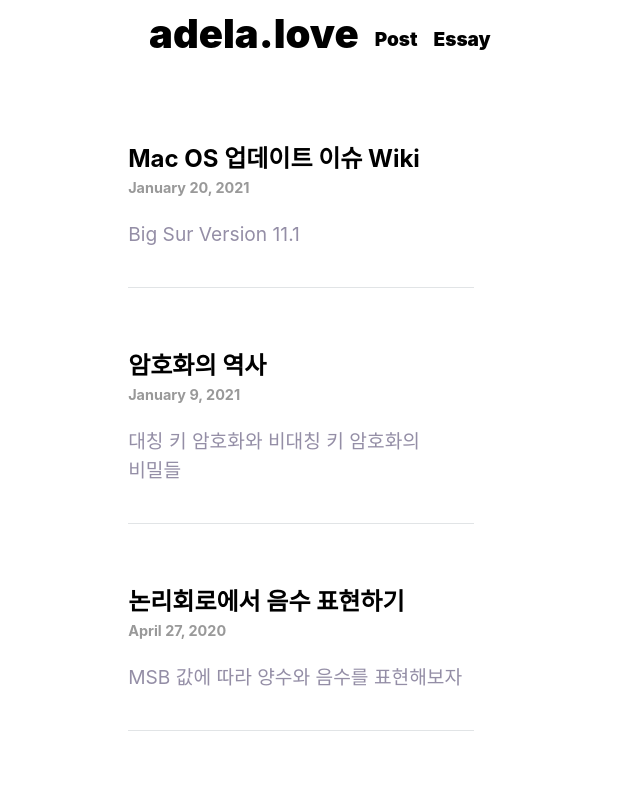
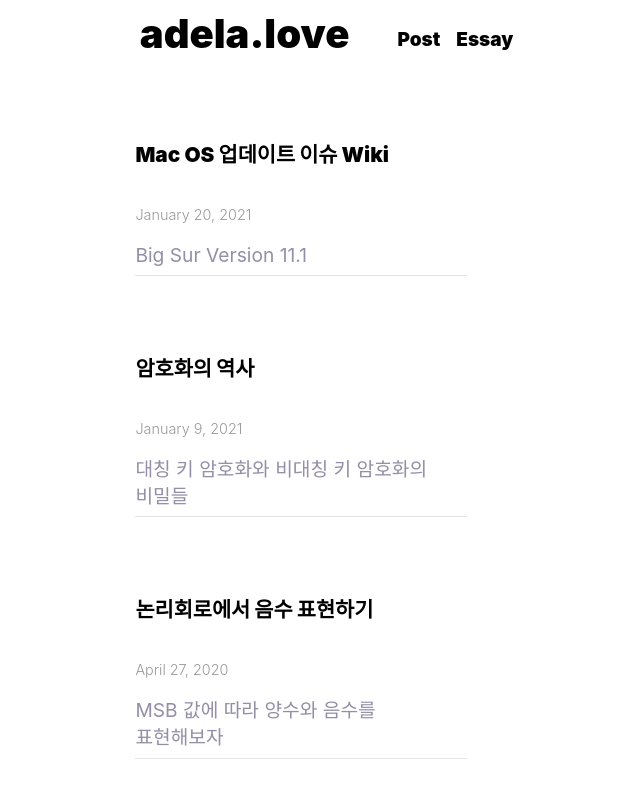
Before and after one commit to love-adela/adela.love, a Next.js app: page /posts in a window 768 px wide. Shown: the top 794 px of the page, without its empty margins (83-723 px from the left). Built offline with nearby package versions, Linux system fonts and the light colour scheme.

Commit message:
Make look better

```diff
--- a/components/header.module.css
+++ b/components/header.module.css
@@ -2,13 +2,14 @@
 @media screen and (max-width:768px) {
   .header {
     justify-content: flex-start;
-    margin-left: 1.8rem;
     line-height: 60px;
+    margin-left: 1rem;
   }
 
-  .article {
-    flex-wrap: wrap;
-    justify-content: flex-start;
+  .headerSpecWrap {
+    display: fflex;
+    align-content: space-between;
+    margin-left: 2rem;
   }
 
 }
--- a/styles/highlight.css
+++ b/styles/highlight.css
@@ -29,7 +29,7 @@ code[class*="language-"]::selection, code[class*="language-"] ::selection {
 pre[class*="language-"] {
 	padding: 1em;
 	margin: .5em 0;
-	overflow: auto;
+	overflow: scroll;
 	border-radius: 0.3em;
 }
 
@@ -151,7 +151,7 @@ div.code-toolbar > .toolbar button {
 	color: inherit;
 	font: inherit;
 	line-height: normal;
-	overflow: visible;
+	overflow: scroll;
 	padding: 0;
 	-webkit-user-select: none; /* for button */
 	-moz-user-select: none;
--- a/styles/utils.module.css
+++ b/styles/utils.module.css
@@ -2,7 +2,6 @@
 @media screen and (max-width:768px) {
   .homeIntroduction {
     justify-content: flex-start;
-    margin-left: 1.8rem;
   }
 
   .resumeSpec {
@@ -11,6 +10,53 @@
 
   .homeResume {
     width: 100%;
+    margin-left: 1rem;
+  }
+
+  .listItem {
+    width: 100%;
+  }
+
+  .listItem small {
+    font-weight: 500;
+  }
+
+  .article {
+    display: flex;
+    flex-direction: column;
+    margin: 1rem 1rem 1rem 1rem;
+  }
+
+  .postDate {
+    margin-top: 1.1rem;
+  }
+
+  .lightText time {
+    margin-top: 1.1rem;
+    font-weight: 300;
+  }
+
+
+  .headingMd {
+    margin: 0 1rem 0 1rem;
+  }
+
+  /* markdown */
+  .markdownText h3 {
+    padding-top: 1.1rem;
+  }
+
+  .markdownText p {
+    font-size: 1.2rem;
+    margin-top: 1rem;
+  }
+
+  .markdownText blockquote > p {
+    margin-left: 1rem;
+  }
+
+  .markdownText li {
+    margin-left: 2rem;
   }
 }
 
@@ -27,15 +73,45 @@
   .homeResume {
     width: 45%;
   }
+
+  .article {
+    flex-direction: column;
+    width: 45%;
+    margin: 1rem auto 0;
+  }
+
+  .listItem {
+    width: 45%;
+  }
+
+  .lightText {
+    margin-top: 1rem;
+  }
+
+  .markdownText p {
+    font-size: 1.2rem;
+  }
+  .markdownText {
+    margin-top: 20px;
+  }
+  .markdownText blockquote p {
+    margin-left: 1rem;
+  }
+  .markdownText ul {
+    list-style-type: disc;
+    margin-left: 2rem;
+  }
+
+  .markdownText ul li {
+    list-style-type: disc;
+  }
 }
 
-
 .headingXl {
-  font-size: 1.6em;
-  line-height: 1.3;
+  font-size: 1.3em;
+  line-height: 1rem;
   font-weight: 800;
   letter-spacing: -0.05rem;
-  margin: 1rem 0 1.5rem;
   word-break: keep-all;
   overflow-wrap: break-word;
 }
@@ -73,13 +149,13 @@
 }
 
 .padding1px {
-  padding-top: 1px;
+  /* padding-top: 1px; */
 }
 
 .list {
   list-style: none;
+  margin: 0;
   padding-top: 5%;
-  margin: 0;
 }
 
 .list a {
@@ -91,16 +167,25 @@
 
 .listItem {
   border-bottom: 1px solid #e1e4e6;
-  padding-top: 2rem;
-  padding-bottom: 2rem;
-  width: 45%;
-  font-weight: 700;
-  font-size: 1.5rem;
+  padding-top: 1.5rem;
+  margin-top: .7rem;
+  margin-bottom: 1rem;
+  font-weight: 900;
 }
 
 .listItem:hover {
-  font-weight: 700;
   border-bottom: 1px solid #ddff6e;
+}
+
+.listItem h2 {
+  word-break: keep-all;
+  overflow-wrap: break-word;
+
+  font-size: 1.3rem;
+  line-height: 1rem;
+  padding-top: 1.5rem;
+  margin-bottom: 1rem;
+  font-weight: 900;
 }
 
 .listItem:hover > h2 {
@@ -109,10 +194,11 @@
 
 .listItem h2 {
   margin-bottom: 0.4rem;
-  font-size: 1.5rem;
+  font-size: 1.3rem;
   word-break: keep-all;
   overflow-wrap: break-word;
   display: inline;
+  padding-top: 0;
 }
 
 .listItem h2:hover {
@@ -126,21 +212,21 @@
   font-weight: 400;
   word-break: keep-all;
   overflow-wrap: break-word;
+  line-height: 1.7rem;
 }
 
 .listItem small {
   font-size: .9rem;
+  font-weight: 400;
 }
 
 .listItemSubtitle {
-  font-size: 1.3rem;
   font-weight: 500;
-  padding-top: 1.3rem;
+  padding-top: 1rem;
   color: #948ea6 !important;
 }
 
 .lightText {
-  margin: 0;
   color: #999;
   display: flex;
   align-items: center;
@@ -150,63 +236,95 @@
   word-break: break-all;
 }
 
+.markdownText h1 {
+  font-weight: 500;
+  font-size: 1.2rem;
+}
+
 .markdownText h2{
-  padding-top: 2.3rem;
-  padding-bottom: 1.1rem;
-  font-size: 1.3em;
+  padding-top: 1.2em;
+  font-size: 1.3rem;
+  font-weight: 500;
 }
 
 .markdownText h3 {
-  padding-top: 2.1rem;
-  padding-bottom: 1.1rem;;
-  font-size: 1.2em;
+  padding-top: 1.2em;
+  padding-bottom: 1.1em;
+  font-size: 1em;
+  font-weight: 500;
 }
 
 .markdownText h4 {
-  padding-top: 2.1rem;;
-  font-size: 1.1em;
+  padding-top: 1.2em;
+  padding-bottom: 1.2em;
+  font-size: .9em;
+  font-weight: 500;
 }
 
 .markdownText p {
-  font-size: .85em;
-  line-height: 1.9rem;
-  padding-top: .5rem;
-  padding-bottom: .6rem;
-  word-break: keep-all;
+  font-size: .8em;
+  line-height: 1.5rem;
+  word-break: break-all;
   overflow-wrap: break-word;
   text-align: justify;
 }
 
 .markdownText blockquote {
   margin: 20px 0 20px 25px;
-  padding-left: 12px;
-  border-left: 3px solid #e1e4e6;
+  border-left: 3px solid #ddff6e;
+  margin-left: 1rem;
 }
 
 .markdownText pre {
-  margin: 0;
-  padding: 1.5rem 0 1.3rem .5rem;
+  margin-top: 1rem;
+  margin-bottom: 1rem;
+  margin-left: 1rem;
+  padding: .6em .6em .3em;
   line-height: 1.5rem;
-  background-color: #fafbf5;
+  background-color: #f9ffe7;
+  font-size: .9em;
+  overflow: scroll;
 }
 
 .markdownText p code {
   font-family: 'Fira Mono', monospace;
-  background-color: #fff6dc;
-  padding: .05rem;
+  font-size: .8em;
+  background-color: #f9ffe7;
+  padding: .2em .1em 0em .2em;
 	overflow: auto;
   border-radius: 0.3em;
   line-height: 1.9rem;
 }
 
+.markdownText code {
+  font-size: .8em;
+}
+
 .markdownText ol {
   margin: 15px 0;
-  list-style-type: circle !important;
+  counter-reset: item;
+  list-style: none;
+}
+
+.markdownText ol li {
+  counter-increment: step-counter;
+  position: relative;
+  margin: 1rem 0 1rem 2rem;
+  list-style-type: none;
+}
+
+.markdownText li::before {
+  content: counter(step-counter);
+  counter-increment: item;
+  display: inline-block;
+  position: absolute;
+  font-size: 0.8rem;
+  margin-left: -1em;
 }
 
 .markdownText li {
-  margin: .4em 0 0 1.7em;
-  font-size: .9em;
+  list-style: square;
+  font-size: .9rem;
   line-height: 1.8em;
   word-break: keep-all;
   overflow-wrap: break-word;
@@ -215,18 +333,20 @@
 .markdownText li > p {
   margin: 0;
   padding: 0;
+  font-size: 1em;
 }
 
 .markdownText li > code {
   font-family: 'Fira Mono', monospace;
   background-color: #fff6dc;
-  padding: .5em;
+  padding: .2em .1em 0em .2em;
 	overflow: auto;
   border-radius: 0.3em;
 }
 
 .markdownText ul > ::marker {
   font-size: 1.7em;
+
 }
 
 .markdownText img {
@@ -296,15 +416,17 @@
 }
 
 .article {
-  margin: 8% auto 0;
   display: flex;
   flex-direction: column;
-  width: 45%;
-
 }
 
 .articleInfo {
   display: flex;
   flex-wrap: wrap;
   justify-content: space-between;
+  align-items: baseline;
 }
+
+.homeIntroduction {
+  font-size: .9rem;
+}
```
